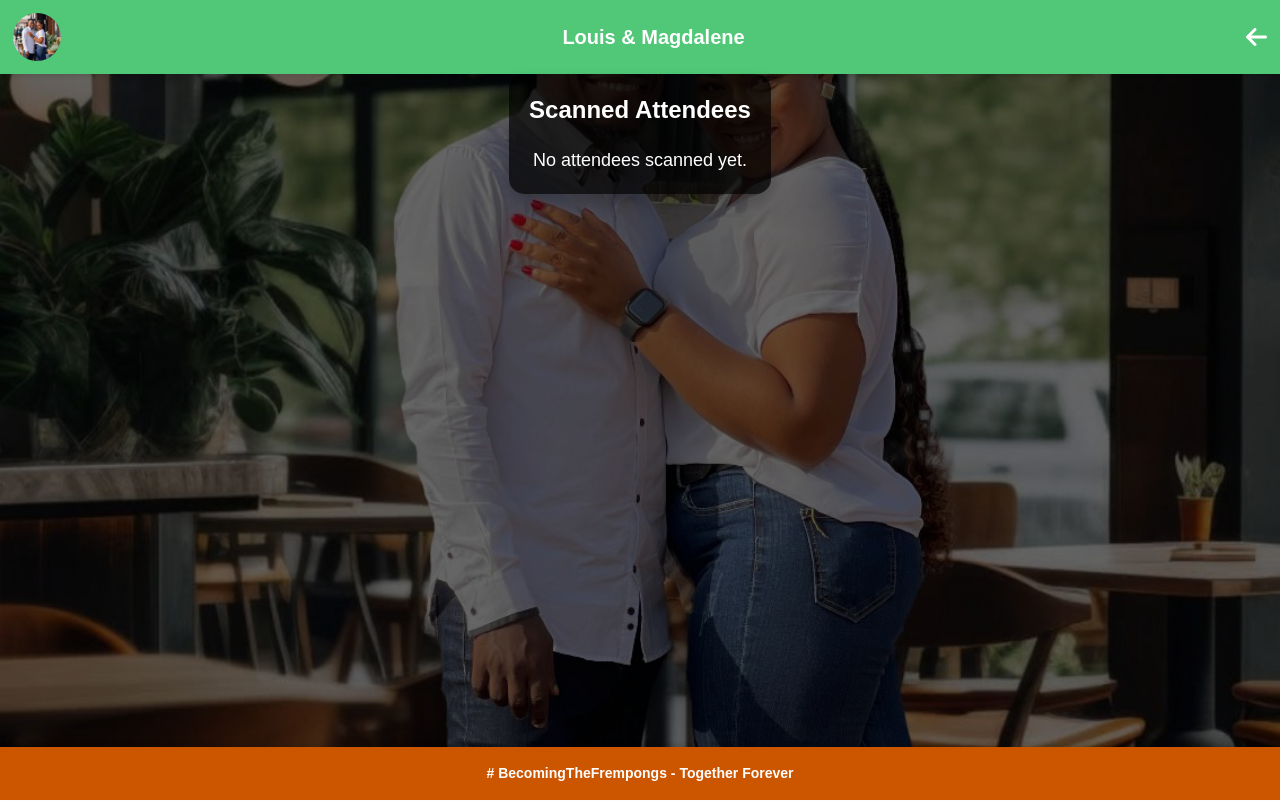
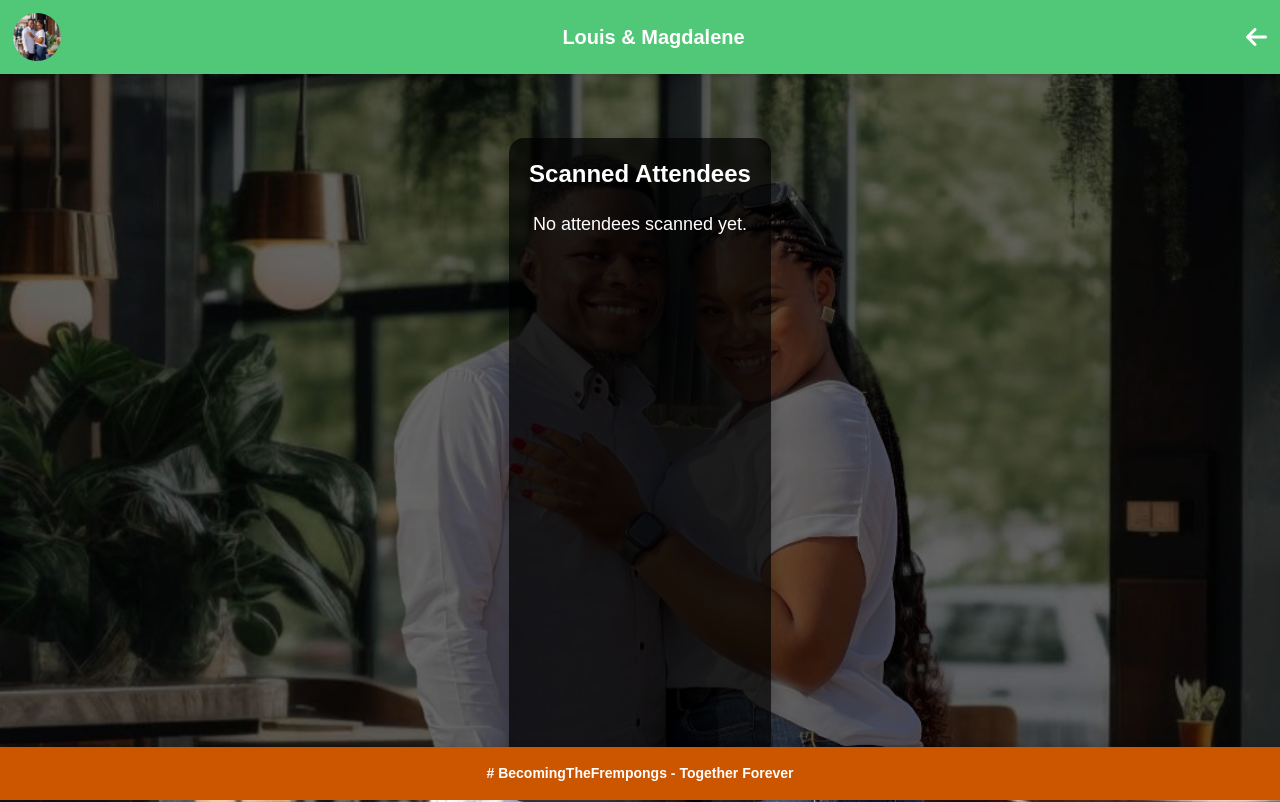
Before and after one commit to ChrisKusi/wedding-app, a React (Vite) app: page /attendees in a window 1280 px wide. Built offline with nearby package versions, Linux system fonts and the light colour scheme.

Commit message:
Initial commit

```diff
--- a/src/index.css
+++ b/src/index.css
@@ -198,18 +198,20 @@ body::before {
   min-height: calc(100vh - 136px); /* Full height minus header and footer */
   padding: 0 20px; /* Add padding for better spacing */
   background: transparent; /* Keep the background image visible */
+  margin-top: 64px; /* Ensure it's detached from the header */
 }
 
+/* Full Page Card */
 .attendance-card {
   width: 100%;
-  max-width: 800px; /* Wider card for better readability */
+  max-width: 800px; /* Restrict width for readability */
+  height: calc(100vh - 136px); /* Fill the space between header and footer */
   background: rgba(0, 0, 0, 0.7); /* Black with 70% transparency */
   padding: 20px;
   border-radius: 15px;
   box-shadow: 0 8px 16px rgba(0, 0, 0, 0.2); /* Subtle shadow for depth */
   color: white;
-  max-height: calc(100vh - 200px); /* Make it scrollable between header and footer */
-  overflow-y: auto; /* Enable scrolling */
+  overflow-y: auto; /* Enable scrolling for large lists */
 }
 
 .attendance-card h1 {
@@ -235,7 +237,7 @@ body::before {
   border-bottom: none;
 }
 
-/* Add a smooth scrollbar style */
+/* Scrollbar Style */
 .attendance-card::-webkit-scrollbar {
   width: 8px;
 }
```
